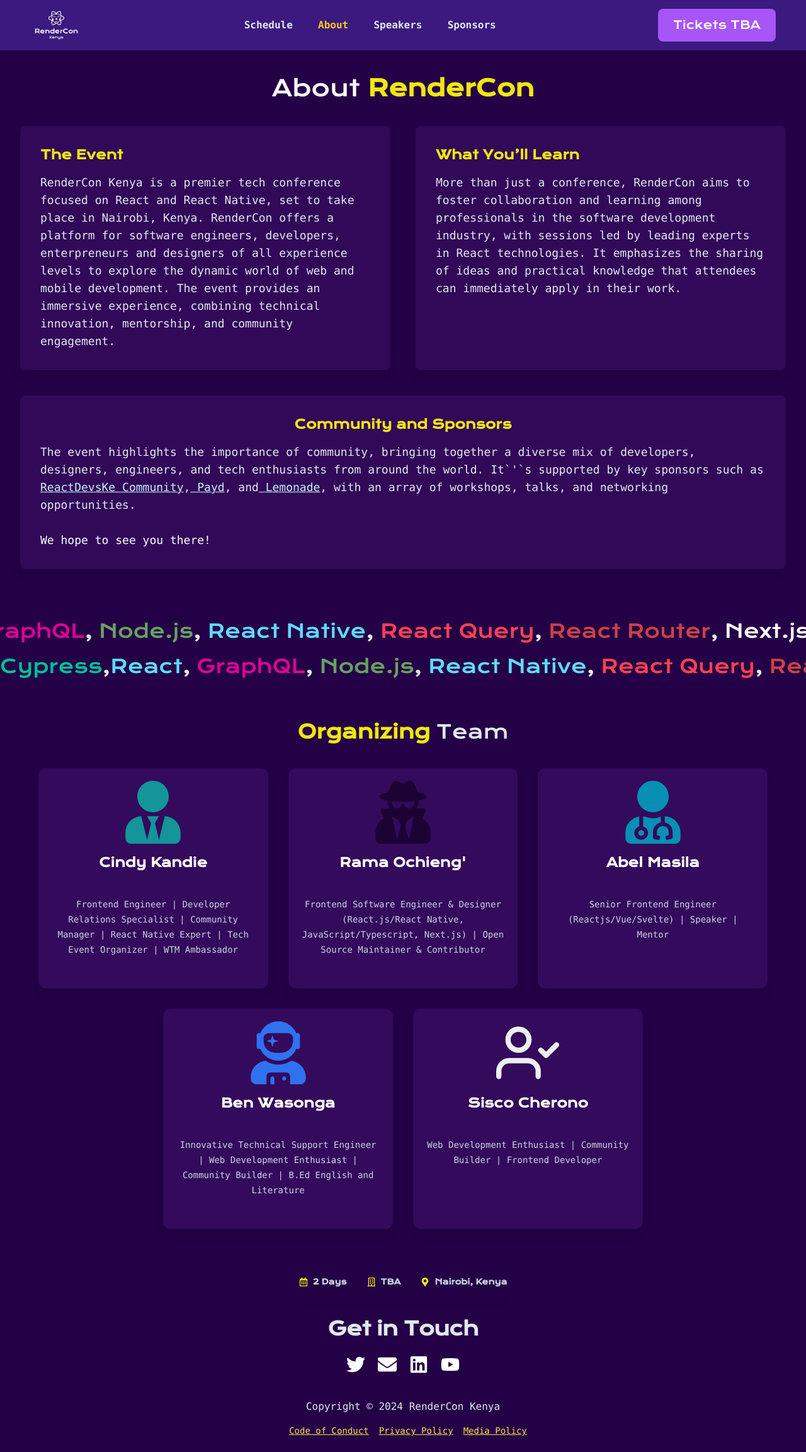
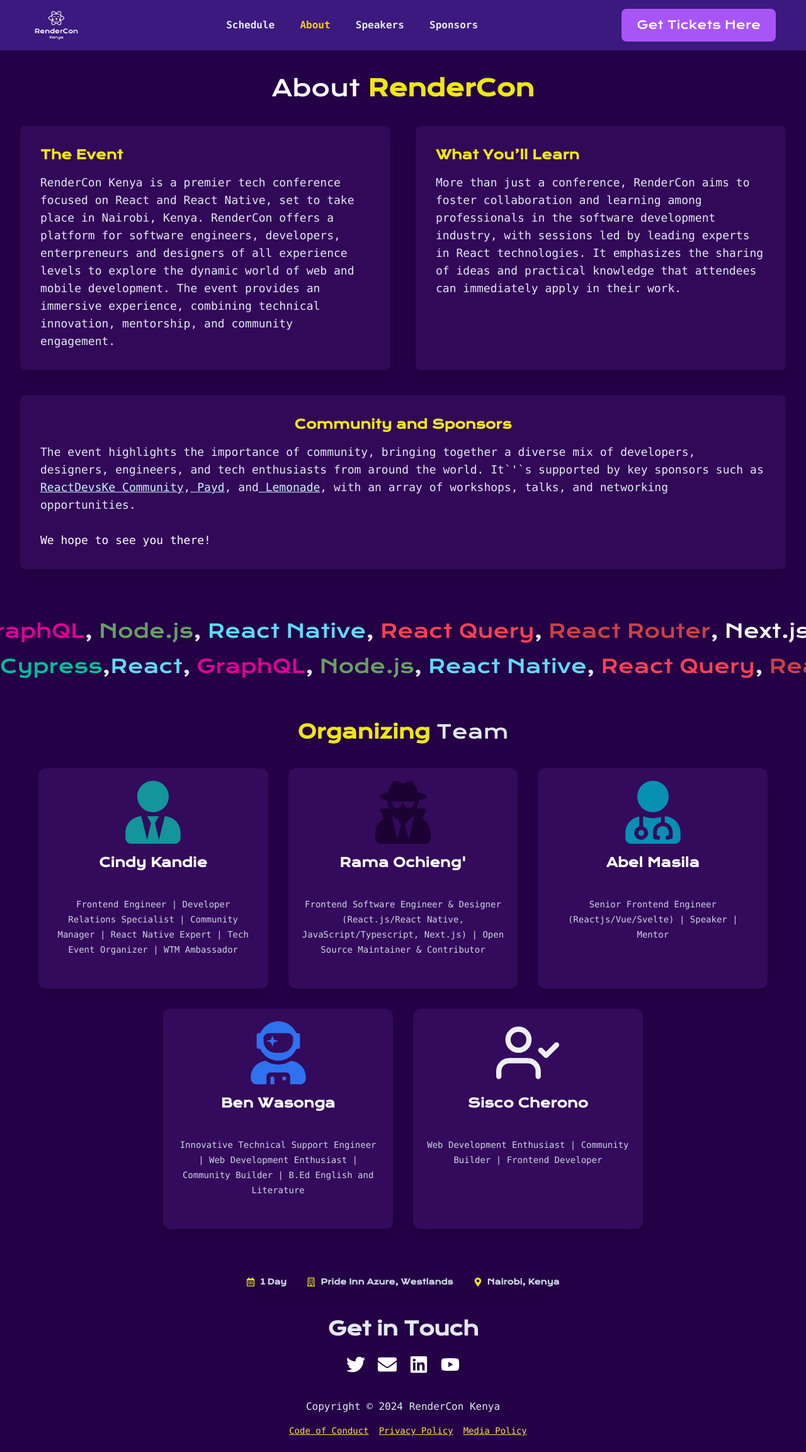
Before and after one commit to rendercon/RenderconKeWeb, a Next.js app: page /about in a window 1280 px wide. Shown: the whole page at 63% size. Built offline with nearby package versions, Linux system fonts and the light colour scheme; no server answers.

Commit message:
refactor: update for cfp and tickets

```diff
--- a/src/app/components/EventsInfo.tsx
+++ b/src/app/components/EventsInfo.tsx
@@ -11,13 +11,13 @@
         {/* Number of Days */}
         <div className="flex items-center gap-2">
           <FaRegCalendarAlt className="text-[#eee712] text-sm" />
-          <p className="text-xs text-slate-300"> <span className="font-bold">2 Days</span></p>
+          <p className="text-xs text-slate-300"> <span className="font-bold">1 Day</span></p>
         </div>
 
         {/* Venue */}
         <div className="flex items-center gap-2">
           <FaRegBuilding className="text-[#eee712] text-sm" />
-          <p className="text-xs text-slate-300"> <span className="font-bold">TBA</span></p>
+          <p className="text-xs text-slate-300"> <span className="font-bold">Pride Inn Azure, Westlands</span></p>
         </div>
 
         {/* Location */}
--- a/src/app/components/Header.tsx
+++ b/src/app/components/Header.tsx
@@ -72,11 +72,11 @@
           <div className="flex items-center justify-between w-full">
             <Navbar /> {/* Full Navbar links */}
             <a
-              href="#"
-              className="text-md md:text-lg bg-purple-500 hover:bg-yellow-500 text-white py-3 px-6 rounded-lg transition-colors duration-300"
-            >
-              Tickets TBA
-            </a>
+                  href="https://bit.ly/rcke25adv" target="_blank" rel="noopener noreferrer"
+                  className="text-md md:text-lg bg-purple-500 hover:bg-yellow-500 text-white py-3 px-6 rounded-lg transition-colors duration-300"
+                >
+                  Get Tickets Here
+                </a>
           </div>
         )}
       </Container>
@@ -88,11 +88,11 @@
             <Navbar onLinkClick={closeMenu} /> {/* Mobile Navbar links */}
           </div>
           <a
-            href="#"
-            className="text-sm md:text-md bg-purple-500 hover:bg-yellow-500 text-white py-3 px-6 rounded-lg transition-colors duration-300"
-          >
-            Tickets TBA
-          </a>
+                  href="https://bit.ly/rcke25adv" target="_blank" rel="noopener noreferrer"
+                  className="text-md md:text-lg bg-purple-500 hover:bg-yellow-500 text-white py-3 px-6 rounded-lg transition-colors duration-300"
+                >
+                  Get Tickets Here
+                </a>
         </div>
       )}
     </header>
--- a/src/app/components/Hero.tsx
+++ b/src/app/components/Hero.tsx
@@ -25,35 +25,42 @@
               industry.
             </p>
           </div>
-          {/* <CountdownTimer/> */}
+          <CountdownTimer/>
 
-          <div className="w-full flex flex-col lg:flex-row items-center justify-center text-md lg:text-2xl font-mono text-yellow-400 mt-8 sm:mt-10 font-bold">
-            <p className="mr-2 flex items-center">
-              {/* <time dateTime="2025-10-03">3rd</time> -
+            <div className="w-full flex flex-col items-center justify-center text-md lg:text-2xl font-mono text-yellow-400 mt-8 sm:mt-10 font-bold">
+            <p className="flex items-center">
+              {/* <time dateTime="2025-10-03">3rd</time> - */}
               <time dateTime="2025-10-04"> 4th October 2025</time>
-              <p className={"hidden lg:block"}>•</p> */}
-              <p className={"ml-2"}>Dates and Venue To be announced</p>
+              {/* <p className={"hidden lg:block"}>•</p> */}
+              {/* <p className={"ml-2"}>Dates and Venue To be announced</p> */}
             </p>
-            {/* <p className={"ml-2"}>CUEA, Nairobi</p> */}
-          </div>
+            <p>Pride Inn Azure — Westlands, Nairobi</p>
+            </div>
 
           <div className="pt-8 sm:pt-10 lg:flex">
             {/* <div className='pb-10 lg:pr-10'>
 
             <a
             className="inline-flex justify-center rounded-lg bg-slate-600 px-4 py-2 text-base font-semibold font-mono text-white cursor-pointer hover:bg-slate-500 focus:outline-none focus-visible:outline-2 focus-visible:outline-offset-2 focus-visible:outline-slate-500 active:text-white/70"
-            href="https://bit.ly/rcke24cfp" target="_blank" rel="noopener noreferrer">Submit your Session</a>
+            href="https://bit.ly/rcke25cfp" target="_blank" rel="noopener noreferrer">Submit your Session</a>
 
             </div> */}
 
 
-            <div className="flex items-center align-center justify-center lg:mx-auto">
+            <div className="flex items-center gap-5 align-center justify-center lg:mx-auto">
 
                 <a
-                  href="#"
+                  href="https://bit.ly/rcke25cfp" target="_blank" rel="noopener noreferrer"
                   className="text-md md:text-lg bg-purple-500 hover:bg-yellow-500 text-white py-3 px-6 rounded-lg transition-colors duration-300"
                 >
-                  Tickets TBA
+                  Submit your Session
+                </a>
+
+                <a
+                  href="https://bit.ly/rcke25adv" target="_blank" rel="noopener noreferrer"
+                  className="text-md md:text-lg bg-purple-500 hover:bg-yellow-500 text-white py-3 px-6 rounded-lg transition-colors duration-300"
+                >
+                  Get Tickets Here
                 </a>
             </div>
           </div>
```
